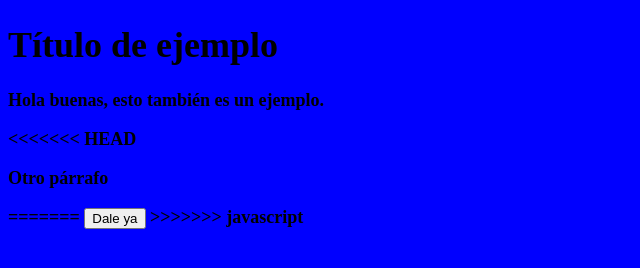
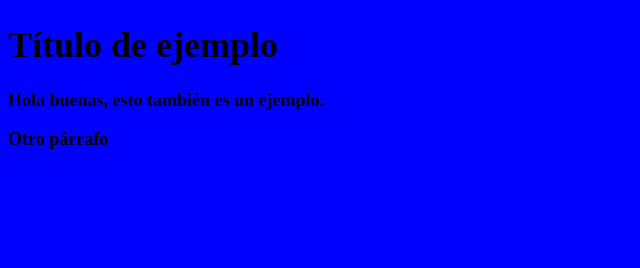
Before and after one commit to Weedliam/Git-Hub, a plain HTML site: page index.html in a window 1280 px wide. Shown: the whole page, without its empty margins (0-640 px from the left). Drawn offline with Linux system fonts and the light colour scheme.

Commit message:
Todo bien

```diff
--- a/index.html
+++ b/index.html
@@ -11,14 +11,10 @@
 <body>
     <h1>Título de ejemplo</h1>
     <p>Hola buenas, esto también es un ejemplo.</p>
-<<<<<<< HEAD
 
 
 
 
     <p>Otro párrafo</p>
-=======
-    <input type="button" onclick="saludo()" value="Dale ya">
->>>>>>> javascript
 </body>
 </html>
```
